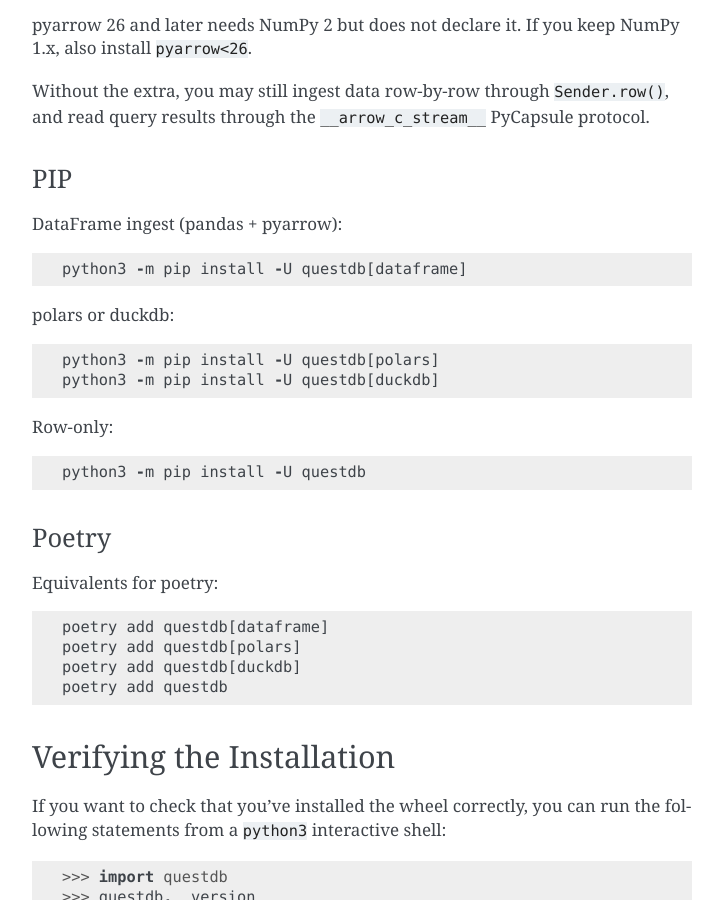
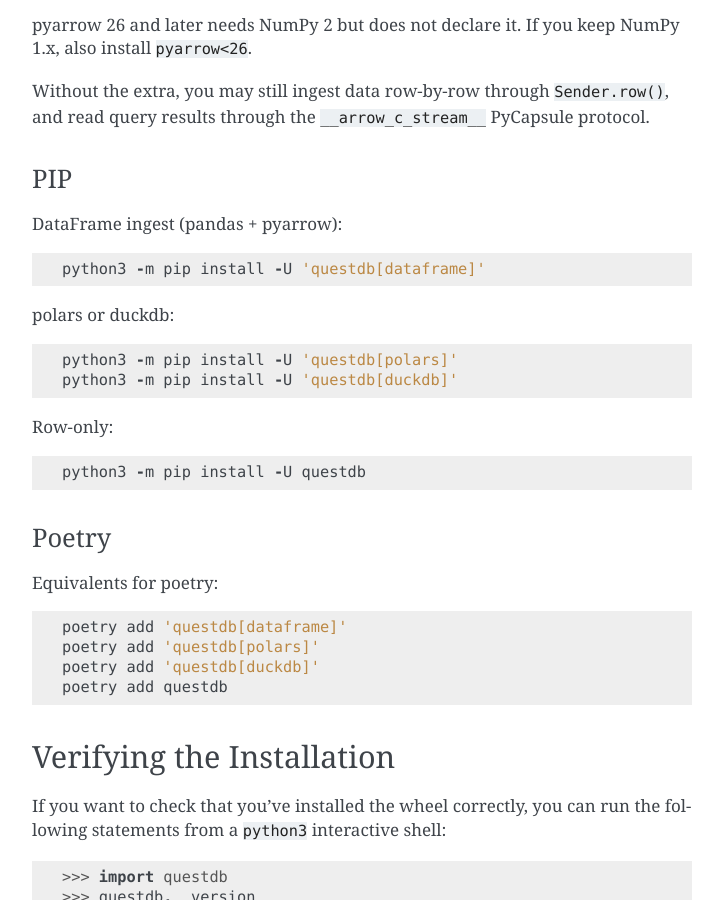
Before and after one commit to questdb/py-questdb-client, a Sphinx documentation site: the page built from docs/installation.rst, in a window 1280 px wide and 900 px high, scrolled down 1020 px. Shown: the whole window, without its empty margins (388-1111 px from the left). Built offline with Sphinx 7.4.7, drawn with Linux system fonts in a browser that asks for light colours.

```diff
--- a/README.rst
+++ b/README.rst
@@ -23,7 +23,7 @@ The latest version of the library is 6.0.1 (`changelog <https://py-questdb-clien
 
 ::
 
-    python3 -m pip install -U questdb[dataframe]
+    python3 -m pip install -U 'questdb[dataframe]'
 
 Quickstart
 ==========
--- a/docs/installation.rst
+++ b/docs/installation.rst
@@ -57,12 +57,12 @@ PIP
 
 DataFrame ingest (pandas + pyarrow)::
 
-    python3 -m pip install -U questdb[dataframe]
+    python3 -m pip install -U 'questdb[dataframe]'
 
 polars or duckdb::
 
-    python3 -m pip install -U questdb[polars]
-    python3 -m pip install -U questdb[duckdb]
+    python3 -m pip install -U 'questdb[polars]'
+    python3 -m pip install -U 'questdb[duckdb]'
 
 Row-only::
 
@@ -73,9 +73,9 @@ Poetry
 
 Equivalents for poetry::
 
-    poetry add questdb[dataframe]
-    poetry add questdb[polars]
-    poetry add questdb[duckdb]
+    poetry add 'questdb[dataframe]'
+    poetry add 'questdb[polars]'
+    poetry add 'questdb[duckdb]'
     poetry add questdb
 
 
```
